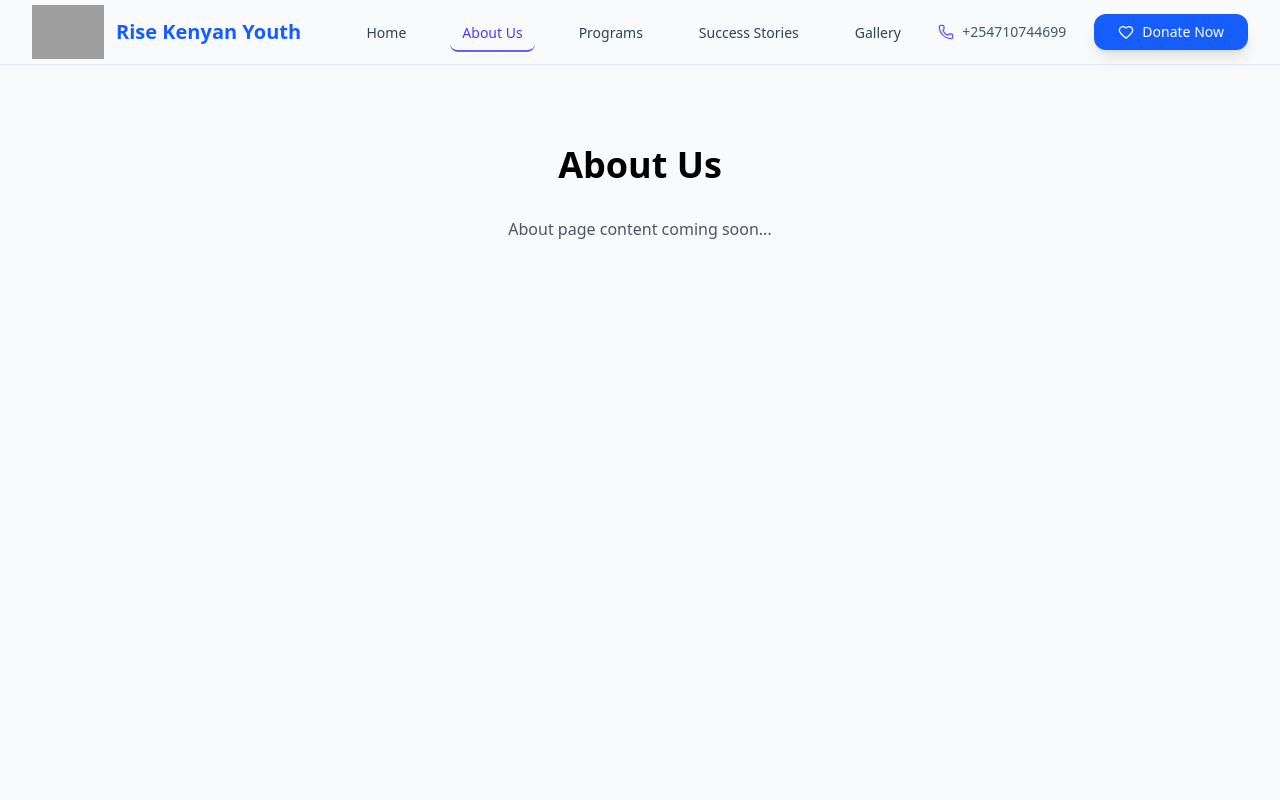
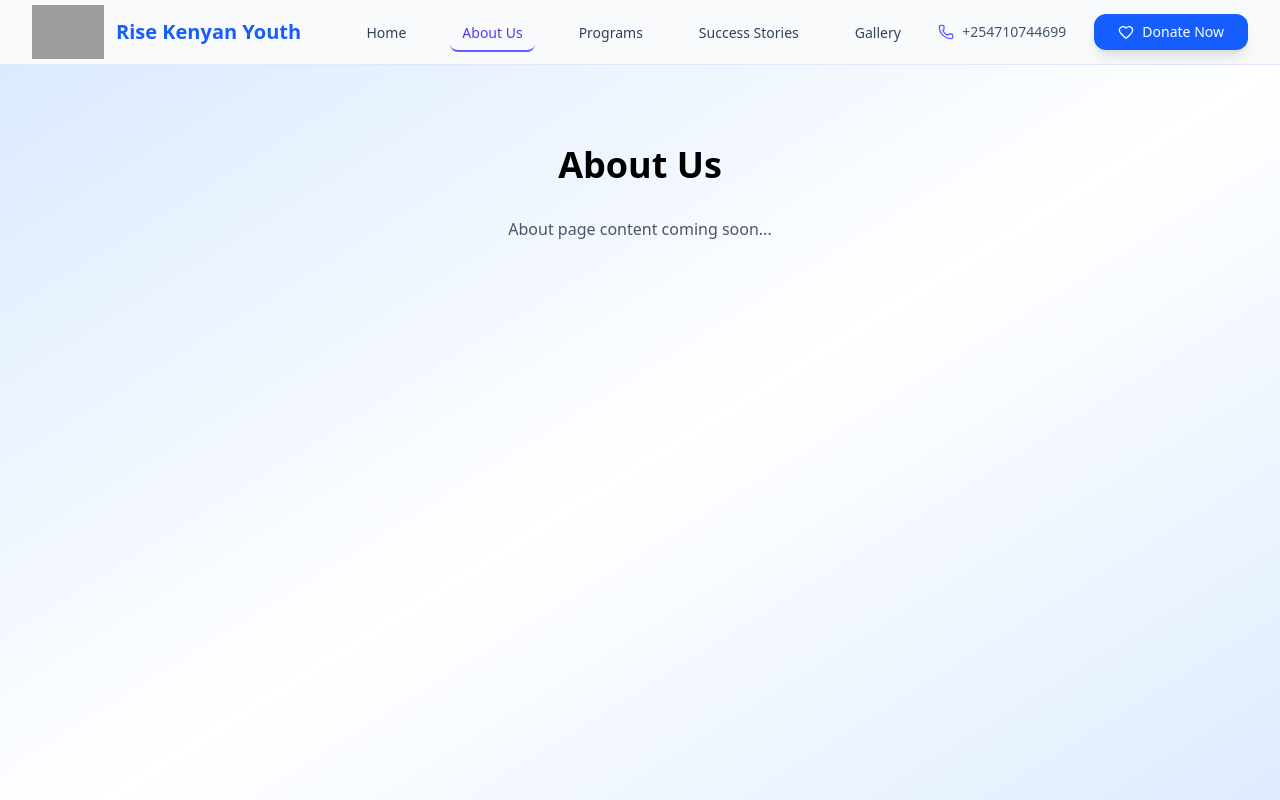
Before and after one commit to brightonchebor/rise-kenyan-youth, a React (Vite) app: page /about in a window 1280 px wide. Shown: the top 800 px of the page. Built offline with nearby package versions, Linux system fonts and the light colour scheme; grey boxes are pictures that could not be loaded.

Commit message:
edit bg color to gradient

```diff
--- a/src/pages/AboutPage.jsx
+++ b/src/pages/AboutPage.jsx
@@ -2,7 +2,7 @@ import React from 'react';
 
 const AboutPage = () => {
   return (
-    <div className="min-h-screen bg-gray-50 py-20">
+    <div className="min-h-screen relative bg-gradient-to-br from-blue-100 via-white to-blue-100 overflow-hidden py-20">
       <div className="max-w-7xl mx-auto px-4">
         <h1 className="text-4xl font-bold text-center mb-8">About Us</h1>
         <p className="text-center text-gray-600">About page content coming soon...</p>
```
